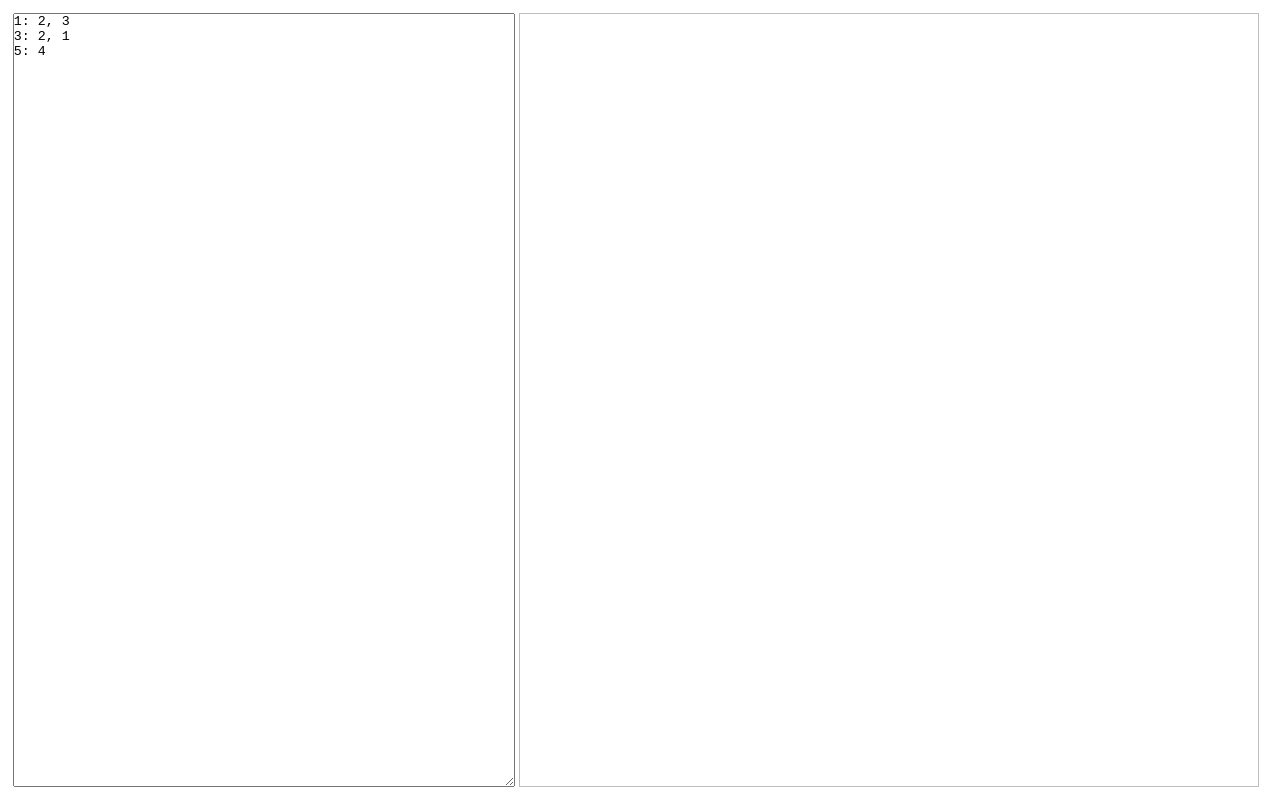
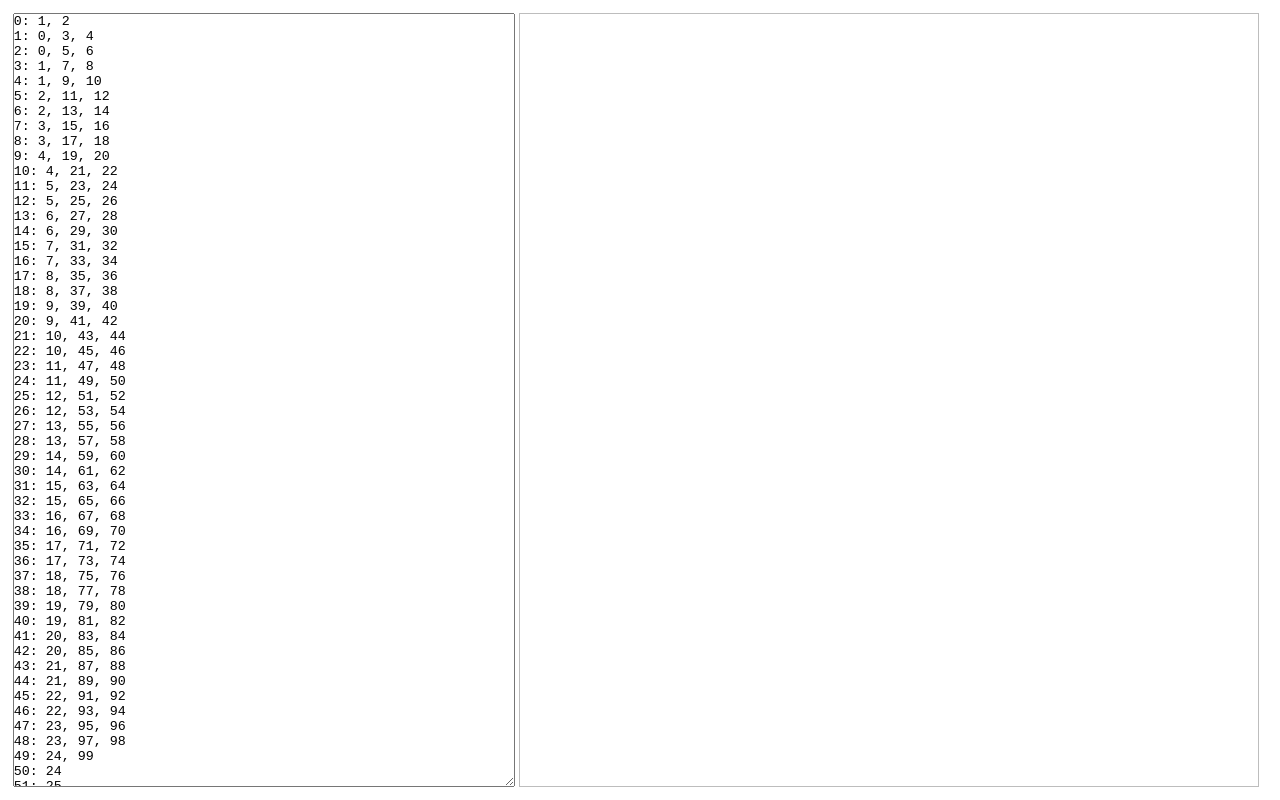
Before and after one commit to Klemek/tags-viz, a plain HTML site: page net.html in a window 1280 px wide. Drawn offline with Linux system fonts and the light colour scheme.

Commit message:
Update net.html

```diff
--- a/net.html
+++ b/net.html
@@ -36,9 +36,106 @@
 </head>
 <body>
 <textarea id="input" spellcheck="false">
-1: 2, 3
-3: 2, 1
-5: 4
+0: 1, 2
+1: 0, 3, 4
+2: 0, 5, 6
+3: 1, 7, 8
+4: 1, 9, 10
+5: 2, 11, 12
+6: 2, 13, 14
+7: 3, 15, 16
+8: 3, 17, 18
+9: 4, 19, 20
+10: 4, 21, 22
+11: 5, 23, 24
+12: 5, 25, 26
+13: 6, 27, 28
+14: 6, 29, 30
+15: 7, 31, 32
+16: 7, 33, 34
+17: 8, 35, 36
+18: 8, 37, 38
+19: 9, 39, 40
+20: 9, 41, 42
+21: 10, 43, 44
+22: 10, 45, 46
+23: 11, 47, 48
+24: 11, 49, 50
+25: 12, 51, 52
+26: 12, 53, 54
+27: 13, 55, 56
+28: 13, 57, 58
+29: 14, 59, 60
+30: 14, 61, 62
+31: 15, 63, 64
+32: 15, 65, 66
+33: 16, 67, 68
+34: 16, 69, 70
+35: 17, 71, 72
+36: 17, 73, 74
+37: 18, 75, 76
+38: 18, 77, 78
+39: 19, 79, 80
+40: 19, 81, 82
+41: 20, 83, 84
+42: 20, 85, 86
+43: 21, 87, 88
+44: 21, 89, 90
+45: 22, 91, 92
+46: 22, 93, 94
+47: 23, 95, 96
+48: 23, 97, 98
+49: 24, 99
+50: 24
+51: 25
+52: 25
+53: 26
+54: 26
+55: 27
+56: 27
+57: 28
+58: 28
+59: 29
+60: 29
+61: 30
+62: 30
+63: 31
+64: 31
+65: 32
+66: 32
+67: 33
+68: 33
+69: 34
+70: 34
+71: 35
+72: 35
+73: 36
+74: 36
+75: 37
+76: 37
+77: 38
+78: 38
+79: 39
+80: 39
+81: 40
+82: 40
+83: 41
+84: 41
+85: 42
+86: 42
+87: 43
+88: 43
+89: 44
+90: 44
+91: 45
+92: 45
+93: 46
+94: 46
+95: 47
+96: 47
+97: 48
+98: 48
+99: 49
 </textarea>
 <div id="container"></div>
 </body>
```
